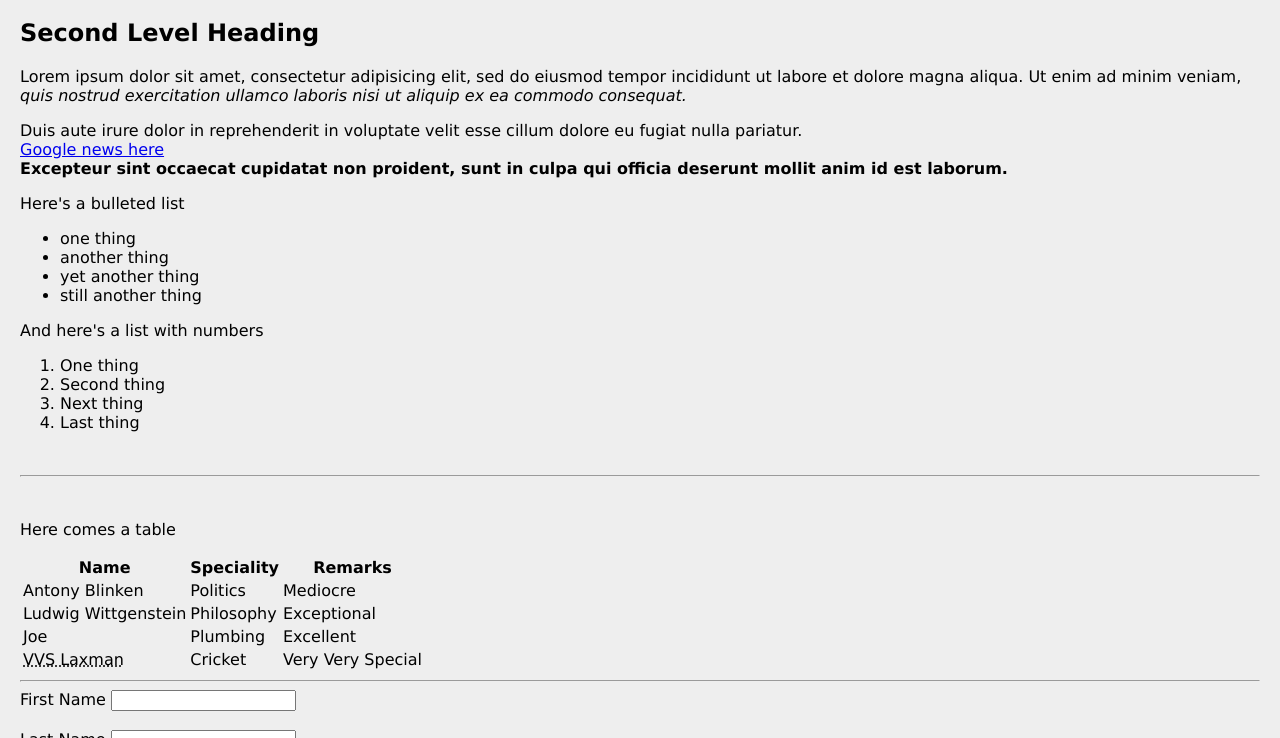
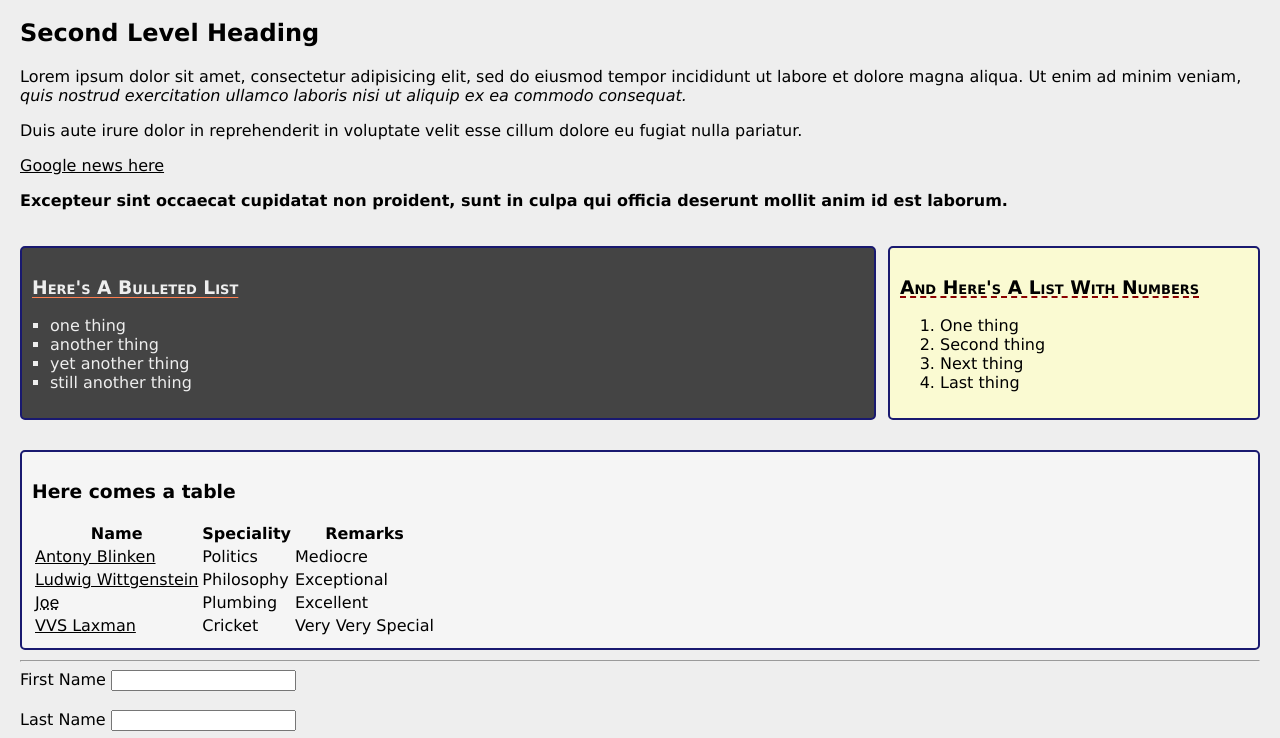
Before and after one commit to beamishboy/First-Project, a plain HTML site: page index.html in a window 1280 px wide. Shown: the part 62-800 px from the top of the page. Drawn offline with Linux system fonts and the light colour scheme.

Commit message:
Edited page, added checkmark image

```diff
--- a/index.html
+++ b/index.html
@@ -1,7 +1,7 @@
 <!DOCTYPE html>
 <html>
 	<head>
-		<title>HTML Reference Page</title>
+		<title>HTML Practice Page</title>
 		<link rel="stylesheet" type="text/css" href="style.css">
 	</head>
 	<body>
@@ -12,30 +12,33 @@
 			tempor incididunt ut labore et dolore magna aliqua. Ut enim ad minim veniam,
 			<em>quis nostrud exercitation ullamco laboris nisi ut aliquip ex ea commodo
 			consequat. </em></p>
-			<p>Duis aute irure dolor in reprehenderit in voluptate velit esse cillum dolore eu fugiat nulla pariatur.
-				<br />
-			<a href="https://news.google.co.in" target="_blank">Google news here</a> <br/>
-			<strong>Excepteur sint occaecat cupidatat non	proident, sunt in culpa qui officia deserunt mollit anim id est laborum.</strong></p>
+			<p>Duis aute irure dolor in reprehenderit in voluptate velit esse cillum dolore eu fugiat nulla pariatur. </p>
+			<p> <a href="https://news.google.co.in" target="_blank">Google news here</a></p>
+			<p><strong>Excepteur sint occaecat cupidatat non proident, sunt in culpa qui officia deserunt mollit anim id est laborum.</strong></p>
 
-			<p>Here's a bulleted list</p>
+			<div class = "container darkbox">
+			<h3>Here's a bulleted list</h3>
 			<ul>
 				<li>one thing</li>
 				<li>another thing</li>
 				<li>yet another thing</li>
 				<li>still another thing</li>
 			</ul>
-			<p>And here's a list with numbers</p>
+			</div>
+
+			<div class = "container lightbox">
+			<h3>And here's a list with numbers</h3>
 			<ol>
 				<li>One thing</li>
 				<li>Second thing</li>
 				<li>Next thing</li>
 				<li>Last thing</li>
 			</ol>
+			</div>
 
-			<br>
-			<hr>
-			<br>
-			<p>Here comes a table</p>
+			<div class=clearfix>  </div>
+			<div class=tablecontainer>
+			<h3>Here comes a table</h3>
 			<table>
 				<thead>
 					<th>Name</th>
@@ -43,26 +46,27 @@
 					<th>Remarks</th>
 				</thead>
 				<tr>
-					<td>Antony Blinken	</td>
+					<td> <a href="https://en.wikipedia.org/wiki/Antony_Blinken">Antony Blinken</a> </td>
 					<td>Politics</td>
 					<td>Mediocre</td>
 				</tr>
 				<tr>
-					<td>Ludwig Wittgenstein</td>
+					<td> <a href="https://en.wikipedia.org/wiki/Ludwig_Wittgenstein">Ludwig Wittgenstein</a> </td>
 					<td>Philosophy</td>
 					<td>Exceptional</td>
 				</tr>
 				<tr>
-					<td>Joe</td>
+					<td> <abbr title="Joe the Plumber">Joe</abbr> </td>
 					<td>Plumbing</td>
 					<td>Excellent</td>
 				</tr>
 				<tr>
-					<td><abbr title = "Vengipurappu Venkata Sai Laxman">VVS Laxman</abbr></td>
+					<td><a href="https://en.wikipedia.org/wiki/VVS_Laxman">VVS Laxman</a> </td>
 					<td>Cricket</td>
 					<td>Very Very Special</td>
 				</tr>
 			</table>
+			</div>
 
 			<hr>
 			<form action = process.php method = "POST">
--- a/style.css
+++ b/style.css
@@ -1,6 +1,88 @@
 body {
     margin:20px;
     background-color:#eee;
-    border:white 5px;
     font-family: 'Lucida Sans', 'Lucida Sans Regular', 'Lucida Grande', 'Lucida Sans Unicode', Geneva, Verdana, sans-serif;
 }
+
+.container {
+    border:solid;
+    border-width:2px;
+    border-color:midnightblue;
+    border-radius: 5px;
+    padding:10px;
+    margin:20px 0px 10px 0px;
+    background: whitesmoke;
+    box-sizing: border-box;
+    float: initial;
+}
+
+.lightbox {
+    background-color:lightgoldenrodyellow;
+    float:right;
+    width:30%
+
+}
+
+.darkbox {
+    background-color:#444;
+    color:#eee;
+    float:left;
+    width:69%;
+}
+
+.container h3 {
+    font-family:Verdana, Tahoma, sans-serif;
+    font-variant:small-caps;
+    text-transform: capitalize;
+    text-underline-offset: 3px;
+  }
+
+
+.darkbox h3 {
+    text-decoration: underline coral;
+}
+
+.lightbox h3 {
+    text-decoration: underline dashed darkred;
+}
+
+.container ul {
+    padding-left: 18px;
+    list-style: square;
+
+}
+
+.tablecontainer {
+    border:solid;
+    border-width:2px;
+    border-color:midnightblue;
+    border-radius: 5px;
+    padding:10px;
+    margin:20px 0px 10px 0px;
+    background: whitesmoke;
+    box-sizing: border-box;
+    float: initial;
+}
+
+
+a{
+    text-decoration: underline;
+    color:#000;
+}
+
+a:hover{
+    color:orangered;
+}
+
+a:active{
+    color:seagreen;
+}
+
+/* a:visited {
+    color: #222;
+} */
+
+.clearfix {
+    clear:both;
+    /*overflow: auto;*/
+  }
```
Also changed, not shown: Images/check-mark.svg (added).
